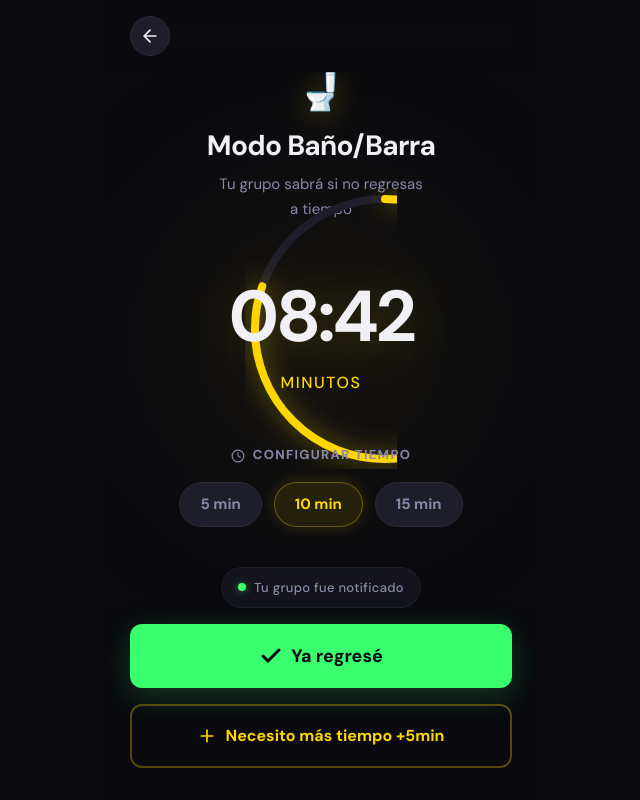
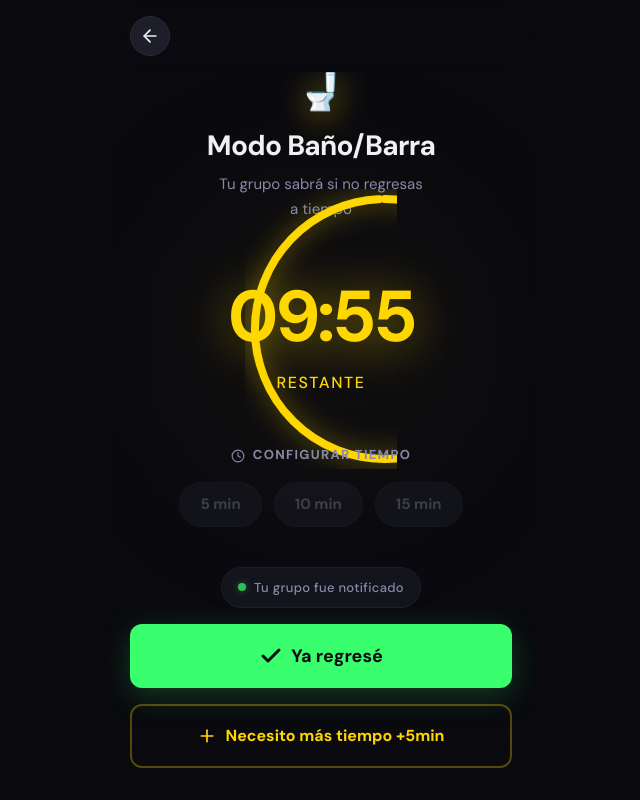
Before and after one commit to yakumateo/vela, a React (Vite) app: page /bathroom in a window 1280 px wide. Shown: the whole page, without its empty margins (319-959 px from the left). Built offline with nearby package versions, Linux system fonts and the light colour scheme.

Commit message:
feat: enhance BathroomMode with timer functionality and UI improvements

```diff
--- a/src/app/screens/BathroomMode.tsx
+++ b/src/app/screens/BathroomMode.tsx
@@ -1,27 +1,156 @@
+import { useState, useEffect, useRef, useCallback } from "react";
 import { Check, Plus, Clock, ArrowLeft } from "lucide-react";
-import { Link } from "react-router";
-import { Button } from "../components/ui/Button";
+import { Link, useNavigate } from "react-router";
+import { Button } from "../components/ui/button";
+
+const CIRCUMFERENCE = 2 * Math.PI * 130; // ~816.8
+
+type TimerState = "idle" | "running" | "expired";
 
 export function BathroomMode() {
+  const [selectedMin, setSelectedMin] = useState(10);
+  const [secondsLeft, setSecondsLeft] = useState(10 * 60);
+  const [timerState, setTimerState] = useState<TimerState>("idle");
+  const intervalRef = useRef<ReturnType<typeof setInterval> | null>(null);
+  const navigate = useNavigate();
+
+  // Colores según tiempo restante
+  const progress = secondsLeft / (selectedMin * 60); // 1 → 0
+  const ringColor =
+    progress > 0.4 ? "#FFD700" : progress > 0.15 ? "#FF8C00" : "#FF3B30";
+  const glowColor =
+    progress > 0.4
+      ? "rgba(255,215,0,0.5)"
+      : progress > 0.15
+      ? "rgba(255,140,0,0.5)"
+      : "rgba(255,59,48,0.6)";
+  const strokeDashoffset = CIRCUMFERENCE * (1 - progress);
+
+  const startTimer = useCallback(() => {
+    if (intervalRef.current) clearInterval(intervalRef.current);
+    setTimerState("running");
+    intervalRef.current = setInterval(() => {
+      setSecondsLeft((s) => {
+        if (s <= 1) {
+          clearInterval(intervalRef.current!);
+          setTimerState("expired");
+          return 0;
+        }
+        return s - 1;
+      });
+    }, 1000);
+  }, []);
+
+  // Arrancar al montar
+  useEffect(() => {
+    setSecondsLeft(selectedMin * 60);
+    startTimer();
+    return () => { if (intervalRef.current) clearInterval(intervalRef.current); };
+    // eslint-disable-next-line react-hooks/exhaustive-deps
+  }, []);
+
+  // Cambiar duración
+  const handleSelectMin = (min: number) => {
+    if (intervalRef.current) clearInterval(intervalRef.current);
+    setSelectedMin(min);
+    setSecondsLeft(min * 60);
+    setTimerState("idle");
+  };
+
+  // +5 minutos
+  const addTime = () => {
+    const extra = 5 * 60;
+    setSecondsLeft((s) => s + extra);
+    if (timerState === "expired") {
+      setTimerState("running");
+      startTimer();
+    }
+  };
+
+  // Formato mm:ss
+  const mm = String(Math.floor(secondsLeft / 60)).padStart(2, "0");
+  const ss = String(secondsLeft % 60).padStart(2, "0");
+
+  // Pantalla de expiración
+  if (timerState === "expired") {
+    return (
+      <div className="flex flex-col h-full bg-[#0A0A0F] items-center justify-center px-6 gap-6">
+        {/* Flash rojo de fondo */}
+        <div className="absolute inset-0 bg-[#FF3B30]/10 animate-pulse pointer-events-none rounded-none" />
+
+        <div className="text-6xl animate-bounce">🚨</div>
+        <h1 className="text-[28px] font-bold text-[#FF3B30] text-center tracking-tight">
+          ¡Tiempo agotado!
+        </h1>
+        <p className="text-[#8888AA] text-center text-[15px] leading-relaxed max-w-[80%]">
+          Tu grupo recibió una notificación de alerta. ¿Estás bien?
+        </p>
+
+        <div className="w-full flex flex-col gap-3 mt-4">
+          <Link to="/radar" className="block w-full">
+            <Button
+              variant="primary"
+              className="h-[64px] text-[18px] w-full shadow-[0_8px_32px_rgba(57,255,110,0.3)]"
+            >
+              <Check size={24} strokeWidth={3} />
+              Sí, ya regresé
+            </Button>
+          </Link>
+          <Button
+            variant="outline"
+            onClick={addTime}
+            className="h-[64px] text-[16px] w-full border-[#FFD700]/30 text-[#FFD700] hover:bg-[#FFD700]/5"
+          >
+            <Plus size={20} />
+            Necesito más tiempo +5min
+          </Button>
+          <Link to="/panic" className="block w-full">
+            <Button
+              variant="outline"
+              className="h-[64px] text-[16px] w-full border-[#FF3B30]/40 text-[#FF3B30] hover:bg-[#FF3B30]/5"
+            >
+              🆘 Activar alerta de pánico
+            </Button>
+          </Link>
+        </div>
+      </div>
+    );
+  }
+
   return (
     <div className="flex flex-col h-full bg-[#0A0A0F]">
 
-      <div className="h-[72px] px-6 flex items-center justify-between z-10 sticky top-0 bg-[#0A0A0F]/80 backdrop-blur-md shrink-0">
-        <Link to="/radar" className="w-10 h-10 flex items-center justify-center bg-[#1E1E2A] hover:bg-[#2A2A38] rounded-full border border-[#2A2A38] transition-colors">
+      {/* Header */}
+      <div className="h-[72px] px-6 flex items-center z-10 sticky top-0 bg-[#0A0A0F]/80 backdrop-blur-md shrink-0">
+        <Link
+          to="/radar"
+          onClick={() => { if (intervalRef.current) clearInterval(intervalRef.current); }}
+          className="w-10 h-10 flex items-center justify-center bg-[#1E1E2A] hover:bg-[#2A2A38] rounded-full border border-[#2A2A38] transition-colors"
+        >
           <ArrowLeft size={20} className="text-[#F0F0F5]" />
         </Link>
       </div>
 
       <div className="px-6 flex-1 flex flex-col items-center justify-center relative overflow-hidden">
 
-        <div className="absolute top-1/2 left-1/2 -translate-x-1/2 -translate-y-1/2 w-[320px] h-[320px] bg-[#FFD700]/5 rounded-full blur-[100px] pointer-events-none" />
+        {/* Glow de fondo dinámico */}
+        <div
+          className="absolute top-1/2 left-1/2 -translate-x-1/2 -translate-y-1/2 w-[320px] h-[320px] rounded-full blur-[100px] pointer-events-none transition-colors duration-1000"
+          style={{ background: `${ringColor}08` }}
+        />
 
+        {/* Título */}
         <div className="flex flex-col items-center mb-8 relative z-10">
-          <span className="text-4xl mb-4 drop-shadow-[0_4px_16px_rgba(255,215,0,0.3)]">🚽</span>
-          <h1 className="text-[28px] font-bold text-[#F0F0F5] mb-2 tracking-tight text-center">Modo Baño/Barra</h1>
-          <p className="text-[#8888AA] text-[15px] text-center max-w-[80%] leading-relaxed">Tu grupo sabrá si no regresas a tiempo</p>
+          <span className="text-4xl mb-4" style={{ filter: `drop-shadow(0 4px 16px ${glowColor})` }}>🚽</span>
+          <h1 className="text-[28px] font-bold text-[#F0F0F5] mb-2 tracking-tight text-center">
+            Modo Baño/Barra
+          </h1>
+          <p className="text-[#8888AA] text-[15px] text-center max-w-[80%] leading-relaxed">
+            Tu grupo sabrá si no regresas a tiempo
+          </p>
         </div>
 
+        {/* Timer circular */}
         <div className="relative w-[280px] h-[280px] flex items-center justify-center mb-10 z-10">
           <svg className="absolute inset-0 w-full h-full -rotate-90">
             <circle cx="140" cy="140" r="130" fill="none" stroke="#1E1E2A" strokeWidth="8" />
@@ -30,47 +159,98 @@ export function BathroomMode() {
               cy="140"
               r="130"
               fill="none"
-              stroke="#FFD700"
+              stroke={ringColor}
               strokeWidth="8"
-              strokeDasharray="816"
-              strokeDashoffset="160"
+              strokeDasharray={CIRCUMFERENCE}
+              strokeDashoffset={strokeDashoffset}
               strokeLinecap="round"
-              className="drop-shadow-[0_0_12px_rgba(255,215,0,0.5)] transition-all duration-1000"
+              style={{
+                filter: `drop-shadow(0 0 12px ${glowColor})`,
+                transition: "stroke-dashoffset 1s linear, stroke 1s ease",
+              }}
             />
           </svg>
 
           <div className="flex flex-col items-center z-10">
-            <span className="text-[72px] font-bold text-[#F0F0F5] tracking-tighter tabular-nums drop-shadow-[0_4px_24px_rgba(255,215,0,0.2)]">08:42</span>
-            <span className="text-[16px] text-[#FFD700] font-medium tracking-widest uppercase">minutos</span>
+            <span
+              className="text-[72px] font-bold tracking-tighter tabular-nums"
+              style={{
+                color: ringColor,
+                filter: `drop-shadow(0 4px 24px ${glowColor})`,
+                transition: "color 1s ease",
+              }}
+            >
+              {mm}:{ss}
+            </span>
+            <span
+              className="text-[16px] font-medium tracking-widest uppercase"
+              style={{ color: ringColor, transition: "color 1s ease" }}
+            >
+              {timerState === "idle" ? "listo" : "restante"}
+            </span>
           </div>
         </div>
 
+        {/* Selector de tiempo */}
         <div className="flex flex-col items-center mb-10 z-10 w-full">
           <p className="text-[#8888AA] text-[13px] uppercase tracking-widest font-bold mb-4 flex items-center gap-2">
             <Clock size={14} />
             Configurar tiempo
           </p>
           <div className="flex gap-3">
-            <button className="px-5 py-2.5 rounded-full bg-[#1E1E2A] text-[#8888AA] font-bold text-[15px] border border-[#2A2A38] hover:border-[#F0F0F5]/30 transition-all">5 min</button>
-            <button className="px-5 py-2.5 rounded-full bg-[#FFD700]/10 text-[#FFD700] font-bold text-[15px] border border-[#FFD700]/30 shadow-[0_0_16px_rgba(255,215,0,0.15)] transition-all">10 min</button>
-            <button className="px-5 py-2.5 rounded-full bg-[#1E1E2A] text-[#8888AA] font-bold text-[15px] border border-[#2A2A38] hover:border-[#F0F0F5]/30 transition-all">15 min</button>
+            {[5, 10, 15].map((min) => {
+              const active = selectedMin === min && timerState === "idle";
+              return (
+                <button
+                  key={min}
+                  onClick={() => handleSelectMin(min)}
+                  disabled={timerState === "running"}
+                  className={`px-5 py-2.5 rounded-full font-bold text-[15px] border transition-all
+                    ${active
+                      ? "bg-[#FFD700]/10 text-[#FFD700] border-[#FFD700]/30 shadow-[0_0_16px_rgba(255,215,0,0.15)]"
+                      : "bg-[#1E1E2A] text-[#8888AA] border-[#2A2A38]"}
+                    disabled:opacity-40 disabled:cursor-not-allowed`}
+                >
+                  {min} min
+                </button>
+              );
+            })}
           </div>
+          {timerState === "idle" && (
+            <button
+              onClick={startTimer}
+              className="mt-5 px-8 py-3 rounded-full bg-[#FFD700]/10 text-[#FFD700] font-bold text-[15px] border border-[#FFD700]/30 hover:bg-[#FFD700]/20 transition-all shadow-[0_0_20px_rgba(255,215,0,0.15)]"
+            >
+              ▶ Iniciar timer
+            </button>
+          )}
         </div>
 
-        <div className="flex items-center gap-2 bg-[#1E1E2A]/50 border border-[#2A2A38]/50 px-4 py-2.5 rounded-full backdrop-blur-md shadow-sm z-10">
-          <div className="w-2 h-2 rounded-full bg-[#39FF6E] shadow-[0_0_8px_#39FF6E80]" />
-          <span className="text-[#8888AA] text-[13px] font-medium tracking-wide">Tu grupo fue notificado</span>
+        {/* Estado del grupo */}
+        <div className="flex items-center gap-2 bg-[#1E1E2A]/50 border border-[#2A2A38]/50 px-4 py-2.5 rounded-full backdrop-blur-md z-10">
+          <div className="w-2 h-2 rounded-full bg-[#39FF6E] shadow-[0_0_8px_#39FF6E80] animate-pulse" />
+          <span className="text-[#8888AA] text-[13px] font-medium tracking-wide">
+            Tu grupo fue notificado
+          </span>
         </div>
       </div>
 
+      {/* Botones */}
       <div className="px-6 pb-8 pt-4 shrink-0 flex flex-col gap-4 bg-gradient-to-t from-[#0A0A0F] to-transparent relative z-10">
         <Link to="/radar" className="block w-full">
-          <Button variant="primary" className="h-[64px] text-[18px] w-full shadow-[0_8px_32px_rgba(57,255,110,0.2)] hover:shadow-[0_12px_48px_rgba(57,255,110,0.4)] transition-all">
+          <Button
+            variant="primary"
+            className="h-[64px] text-[18px] w-full shadow-[0_8px_32px_rgba(57,255,110,0.2)] hover:shadow-[0_12px_48px_rgba(57,255,110,0.4)] transition-all"
+          >
             <Check size={24} strokeWidth={3} />
             Ya regresé
           </Button>
         </Link>
-        <Button variant="outline" className="h-[64px] text-[16px] w-full border-[#FFD700]/30 text-[#FFD700] hover:bg-[#FFD700]/5 hover:border-[#FFD700]/50 transition-all group">
+        <Button
+          variant="outline"
+          onClick={addTime}
+          className="h-[64px] text-[16px] w-full border-[#FFD700]/30 text-[#FFD700] hover:bg-[#FFD700]/5 hover:border-[#FFD700]/50 transition-all group"
+        >
           <Plus size={20} className="group-hover:rotate-90 transition-transform duration-300" />
           Necesito más tiempo +5min
         </Button>
```
